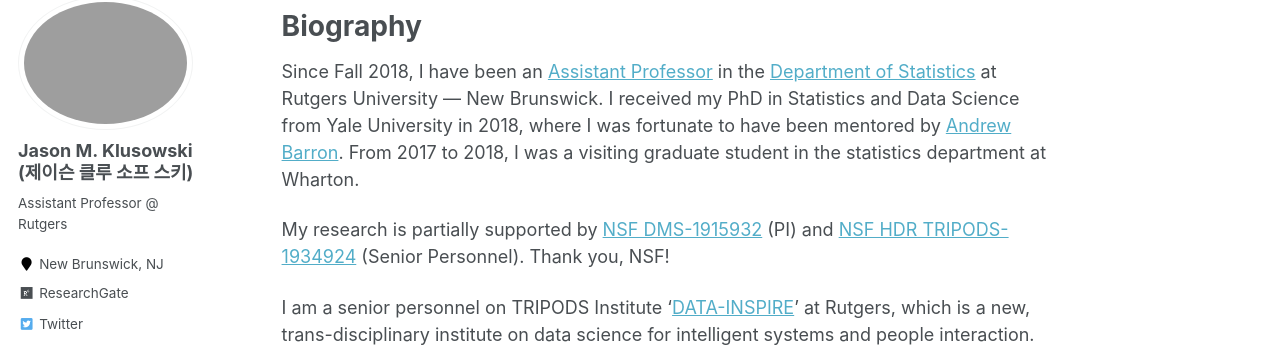
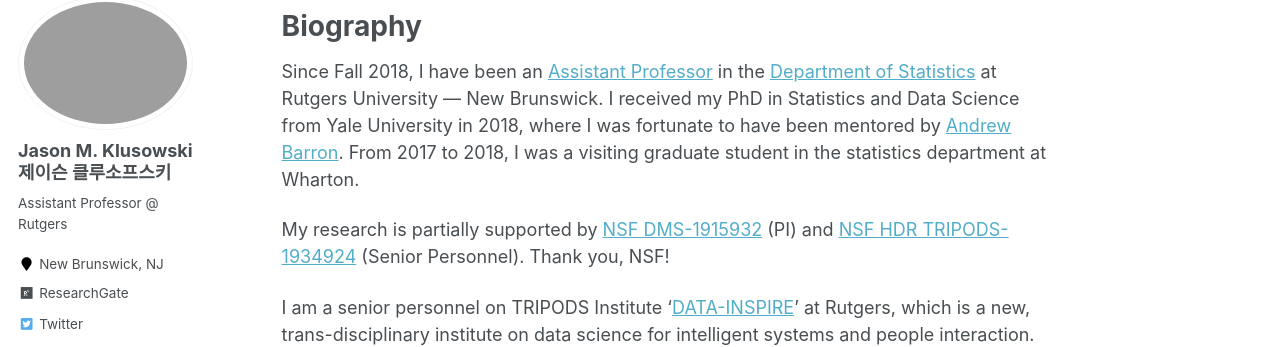
Before and after one commit to jasonklusowski/jasonklusowski.github.io, a Jekyll site: the page built from _pages/about.md, in a window 1280 px wide. Shown: the part 122-469 px from the top of the page. Built offline with Jekyll 4.4.1, drawn with Linux system fonts in a browser that asks for light colours.

```diff
--- a/_config.yml
+++ b/_config.yml
@@ -80,7 +80,7 @@ analytics:
 
 # Site Author
 author:
-  name             : "Jason M. Klusowski (제이슨 클루 소프 스키)"
+  name             : "Jason M. Klusowski 제이슨 클루소프스키"
   avatar           : "profile.jpg"
   bio              : "Assistant Professor @ Rutgers"
   location         : "New Brunswick, NJ"
```
